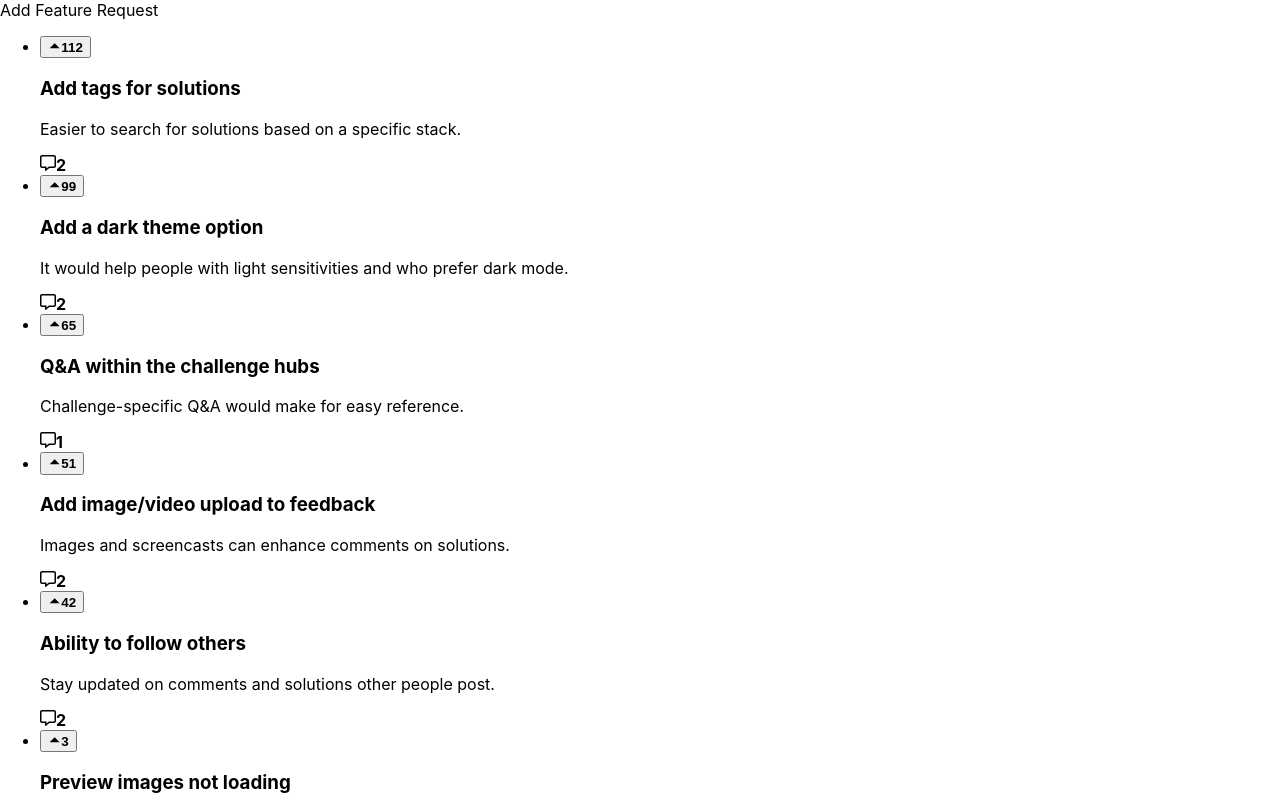
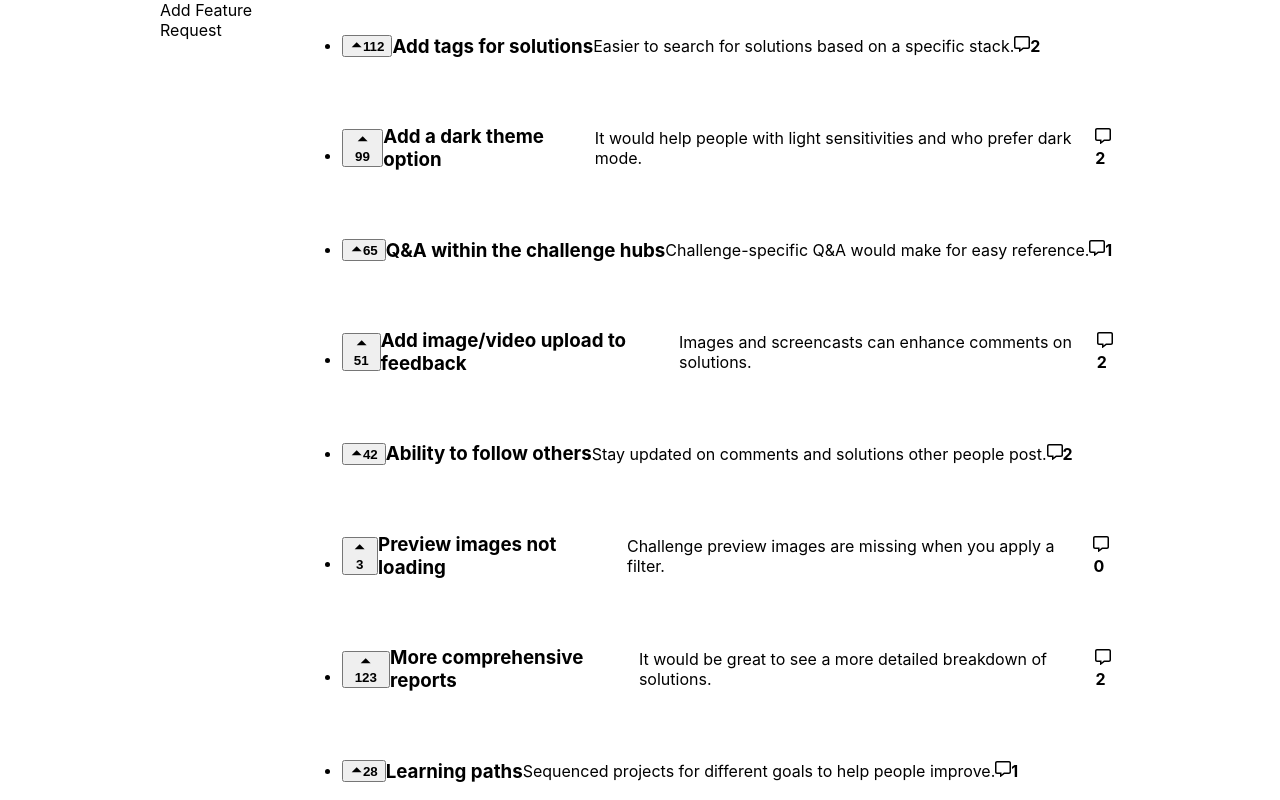
Before and after one commit to sriramk42/canny-clone-frontend, a React (Create React App) app: page / in a window 1280 px wide. Shown: the top 800 px of the page. Built offline with nearby package versions, Linux system fonts and the light colour scheme.

Commit message:
change partial styles

```diff
--- a/src/components/FeatureRequestCard.js
+++ b/src/components/FeatureRequestCard.js
@@ -1,11 +1,12 @@
 import React from 'react';
 import CommentsCount from './CommentsCount';
 import UpvoteBtn from './UpvoteBtn';
+import '../styles/feature-request-card.css'
 
 export default function FeatureRequestCard({ featureReq }) {
   return (
-    <div>
-      <UpvoteBtn featureReq={featureReq}/>
+    <div className="feature-req-card">
+      <UpvoteBtn className="feature-votes" featureReq={featureReq}/>
       <h3>{featureReq.title}</h3>
       <p className='body'>{featureReq.description}</p>
       <CommentsCount count={featureReq.comments.length}/>
--- a/src/pages/Home.js
+++ b/src/pages/Home.js
@@ -1,6 +1,7 @@
 import React, { useContext } from 'react'
 import FeatureRequestCard from '../components/FeatureRequestCard';
 import { FeatureReqContext } from '../context/FeatureReqContext';
+import '../styles/home.css';
 
 const Home = () => {
 
@@ -8,6 +9,7 @@ const Home = () => {
 
   return (
     <>
+      <div className="main-container">
         <div className="home">
           <section className="home-left">
             Add Feature Request
@@ -28,6 +30,7 @@ const Home = () => {
             </main>
           </section>
         </div>
+      </div>
     </>
   )
 }
--- /dev/null
+++ b/src/styles/feature-request-card.css
@@ -0,0 +1,12 @@
+.feature-req-card {
+  display: flex;
+  align-items: center;
+  margin: 0 0 30px;
+}
+
+.feature-votes {
+  align-self: flex-start;
+  display: flex;
+  align-items: center;
+  flex-direction: column;
+}
--- /dev/null
+++ b/src/styles/home.css
@@ -0,0 +1,10 @@
+.home {
+  display: flex;
+  max-width: 960px;;
+}
+
+.main-container {
+  display: flex;
+  align-items: center;
+  justify-content: center;
+}
```
Lines whose indentation alone changed are shown as unchanged.
